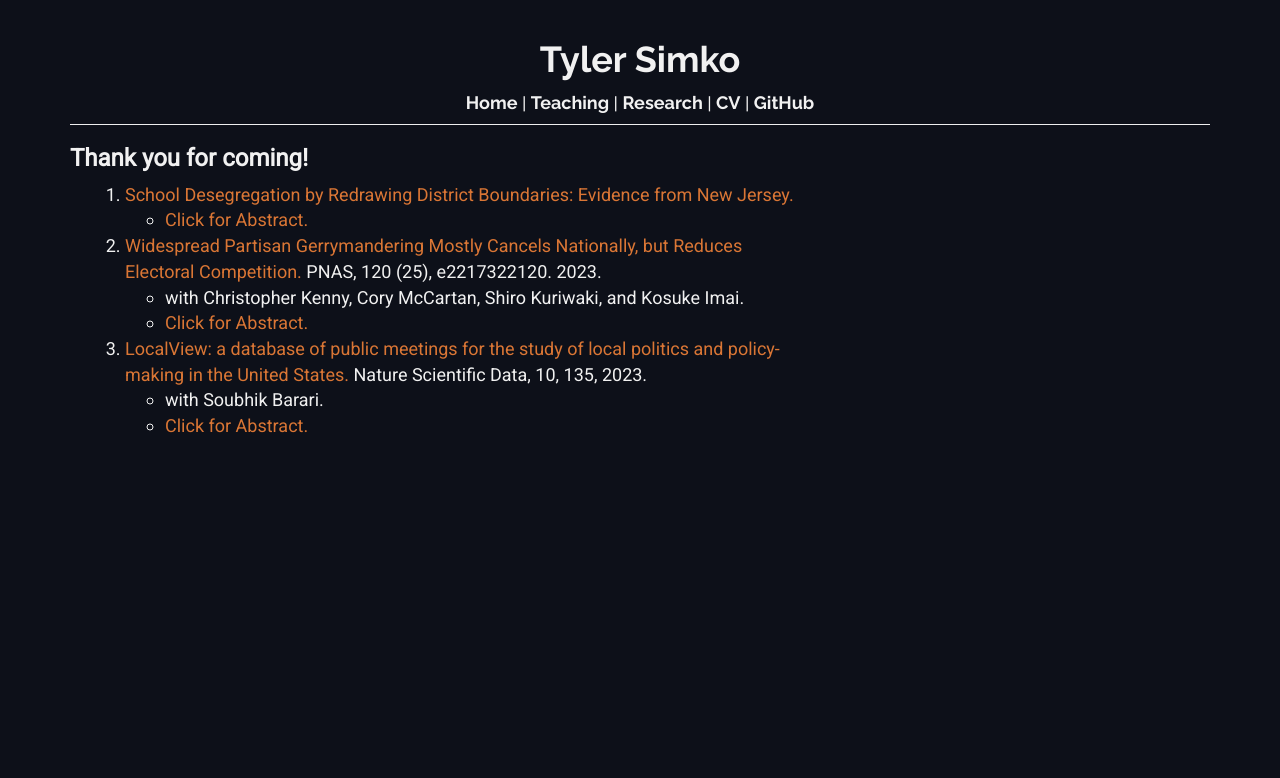
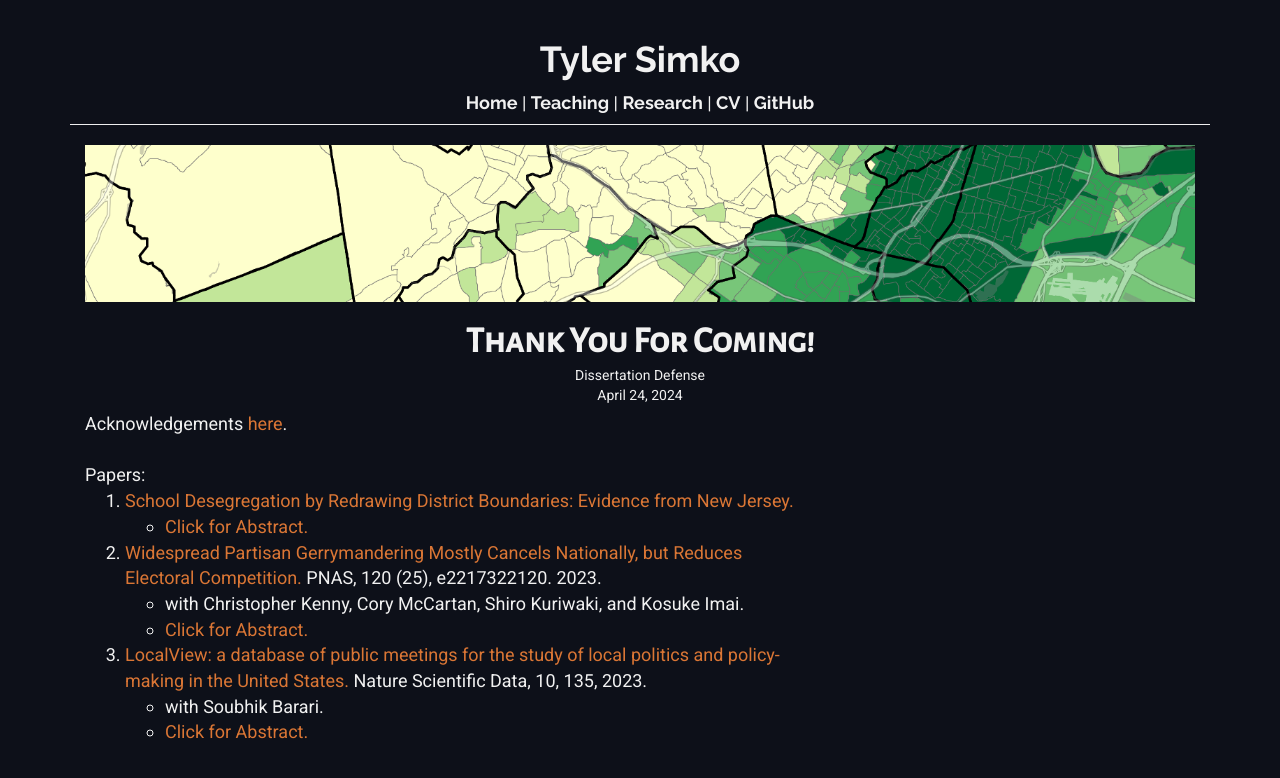
Before and after one commit to tylersimko/tylersimko.github.io, a website: page defense.html in a window 1280 px wide. Drawn offline with Linux system fonts and the light colour scheme.

Commit message:
defense page

```diff
--- a/defense.html
+++ b/defense.html
@@ -46,10 +46,33 @@
             </div>
         </div>
 
-        <h3> <strong> Thank you for coming! </strong> </h3>
+        <div class="col-xs-12 col-sm-12 col-md-12 col-lg-12">
+            <figure class="figure" style="text-align: center; padding-bottom: 20px">
+                <a href="green.png"> <img src="green.png" style="max-width: 100%; padding-bottom: 0px" alt="Tyler Simko"
+                        class="img">
+                </a>
+                </figcaption>
+            </figure>
+        </div>
+
+        <center>
+            <h3 class="smallcaps-big"><strong>Thank You For Coming!</strong></h3>
+            <h5 class="onespace">Dissertation Defense</h5>
+            <h5 class="onespace">April 24, 2024</h5>
+        </center>
+
+        <div class="col-xs-12 col-sm-12 col-md-12 col-lg-12">
+
+            Acknowledgements <a href="https://drive.google.com/file/d/12zDhviX-k9Ah2bwkQaaTB3IFcYRc_JWH/view"> here</a>.
+
+        </div>
+
+        <br>
+        <br>
 
         <div class="col-xs-12 col-sm-12 col-md-8 col-lg-8">
 
+            Papers:
             <ol>
                 <li> <a class="journal" href="https://drive.google.com/file/d/1pFJz2sVoU6KuwWpXhlho80MTtl2ZPhyq/view">
                         School Desegregation by Redrawing District
```
Also changed, not shown: green.png (added).
